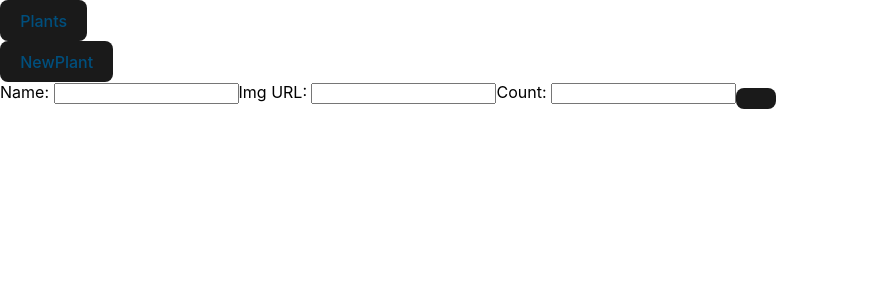
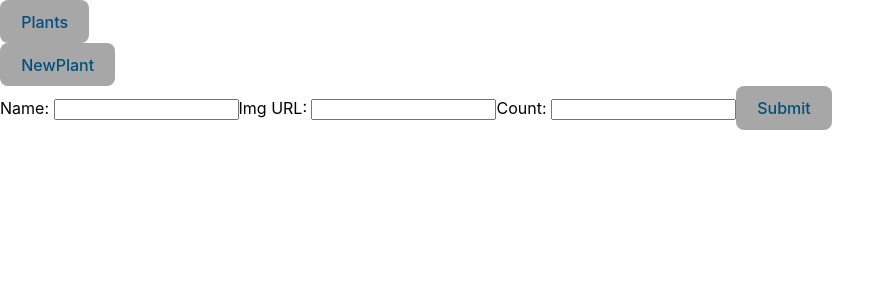
Before and after one commit to Varuna3/NoDB, a React (Vite) app: page / in a window 1280 px wide. Both pictures are taken after a click on the button "NewPlant". Shown: the top 300 px of the page, without its empty margins (0-895 px from the left). Built offline with nearby package versions, Linux system fonts and the light colour scheme.

Commit message:
fixed /newplant

```diff
--- a/src/App.jsx
+++ b/src/App.jsx
@@ -76,10 +76,16 @@ const NewPlant = () => {
           onChange={e => setCount(e.target.value)}
         />
         <button
-          onSubmit={() => {
-            // axios.post('/api/newplant')
+          onClick={() => {
+            axios.post('/api/newplant', {
+              name: name,
+              url: url,
+              count: count,
+            })
           }}
-        />
+        >
+          Submit
+        </button>
       </form>
     </>
   )
--- a/src/index.css
+++ b/src/index.css
@@ -7,9 +7,6 @@ a {
   color: #004f7d;
   text-decoration: inherit;
 }
-a:hover {
-  color: #029bdd;
-}
 
 body {
   margin: 0;
@@ -17,18 +14,19 @@ body {
 }
 
 button {
+  color: #004f7d;
   border-radius: 8px;
-  border: 1px solid transparent;
+  border: 2px solid transparent;
   padding: 0.6em 1.2em;
   font-size: 1em;
   font-weight: 500;
   font-family: inherit;
-  background-color: #1a1a1a;
+  background-color: #a7a7a7;
   cursor: pointer;
   transition: border-color 0.25s;
 }
 button:hover {
-  border-color: #646cff;
+  border-color: #83deff;
 }
 
 img {
```
